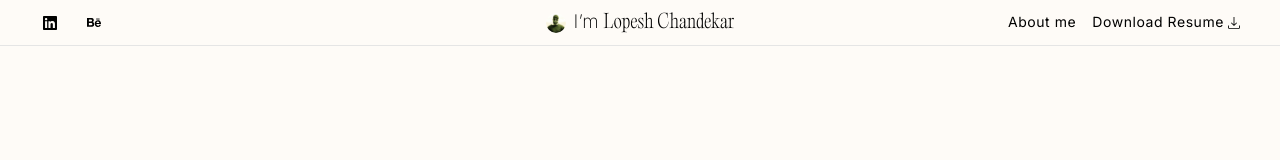
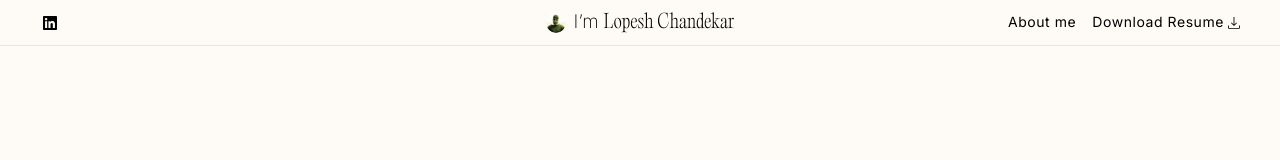
Before and after one commit to lopeshchandekar/Portfolio, a React (Vite) app: page / in a window 1280 px wide. Shown: the top 160 px of the page. Built offline with nearby package versions, Linux system fonts and the light colour scheme; a web font is replaced by a local one.

Commit message:
Hide Behance from the header for now.
Co-authored-by: Cursor <cursoragent@cursor.com>

```diff
--- a/src/App.tsx
+++ b/src/App.tsx
@@ -229,9 +229,6 @@ function Header() {
       <nav className="socials" aria-label="Social">
         <a href="https://www.linkedin.com/in/lopesh-chandekar-71a48322/" target="_blank" rel="noreferrer" aria-label="LinkedIn">
           <img src="/assets/icon-linkedin.svg" alt="" width={14} height={14} />
-        </a>
-        <a href="https://www.behance.net/lopeshchandekar" target="_blank" rel="noreferrer" aria-label="Behance">
-          <img src="/assets/icon-behance.svg" alt="" width={14} height={14} />
         </a>
       </nav>
       <a className="brand" href="#top">
```
